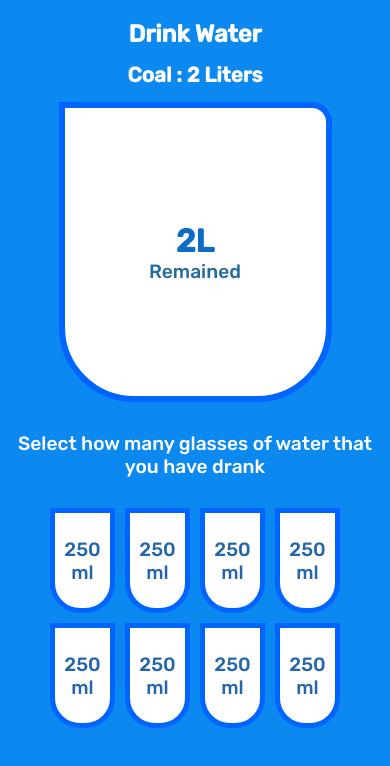
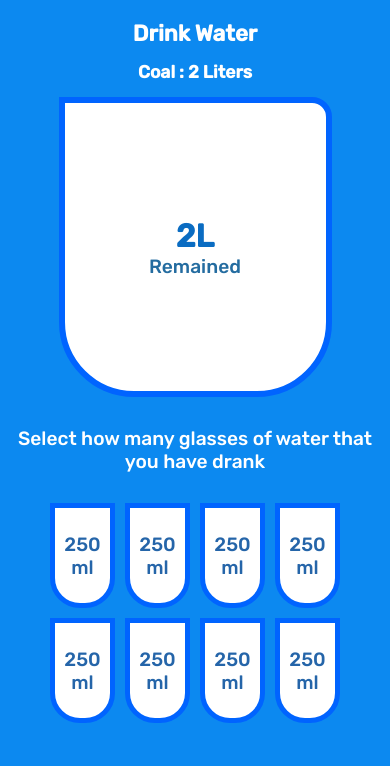
Before and after one commit to umidzhondev/Drink-Water-App, a plain HTML site: page index.html in a window 390 px wide. Drawn offline with Linux system fonts and the light colour scheme.

Commit message:
Drink Water App

```diff
--- a/css/main.css
+++ b/css/main.css
@@ -181,6 +181,9 @@ body {
     .box__right-bottle{width: 75px;height: 115px;}
 }
 @media screen and (max-width: 400px ) {
+    .box__left-title{font-size: 1.4rem;}
+    .box__left-coal{font-size: 1.1rem;}
+    .box__bottle-bottom__title{font-size: 1.5rem;}
     .box__left-bottle{width: 70vw;height: 300px;}
     .box__right-bottles{grid-gap: 10px;}
     .box__right-bottle{width: 65px;height: 105px;}
```
